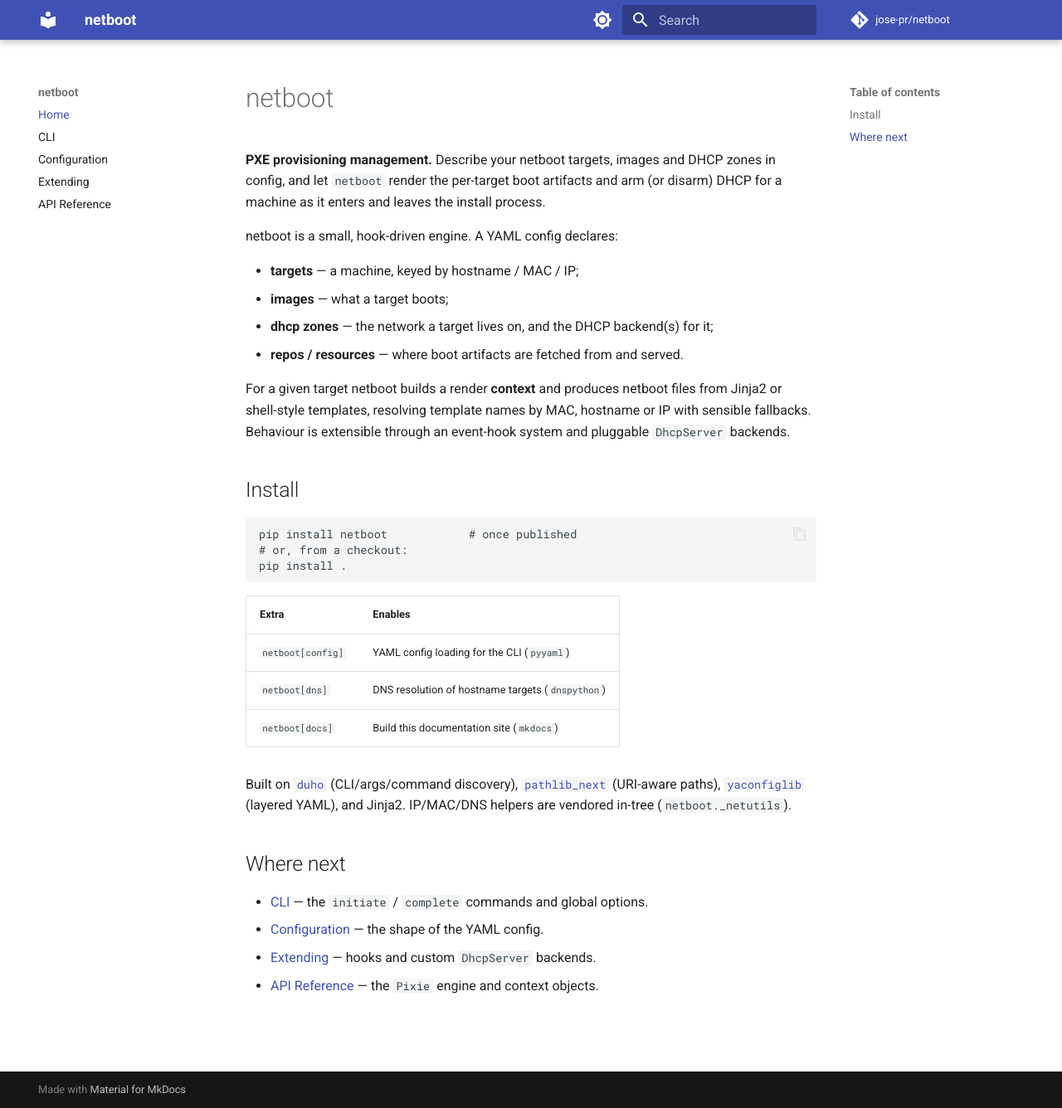
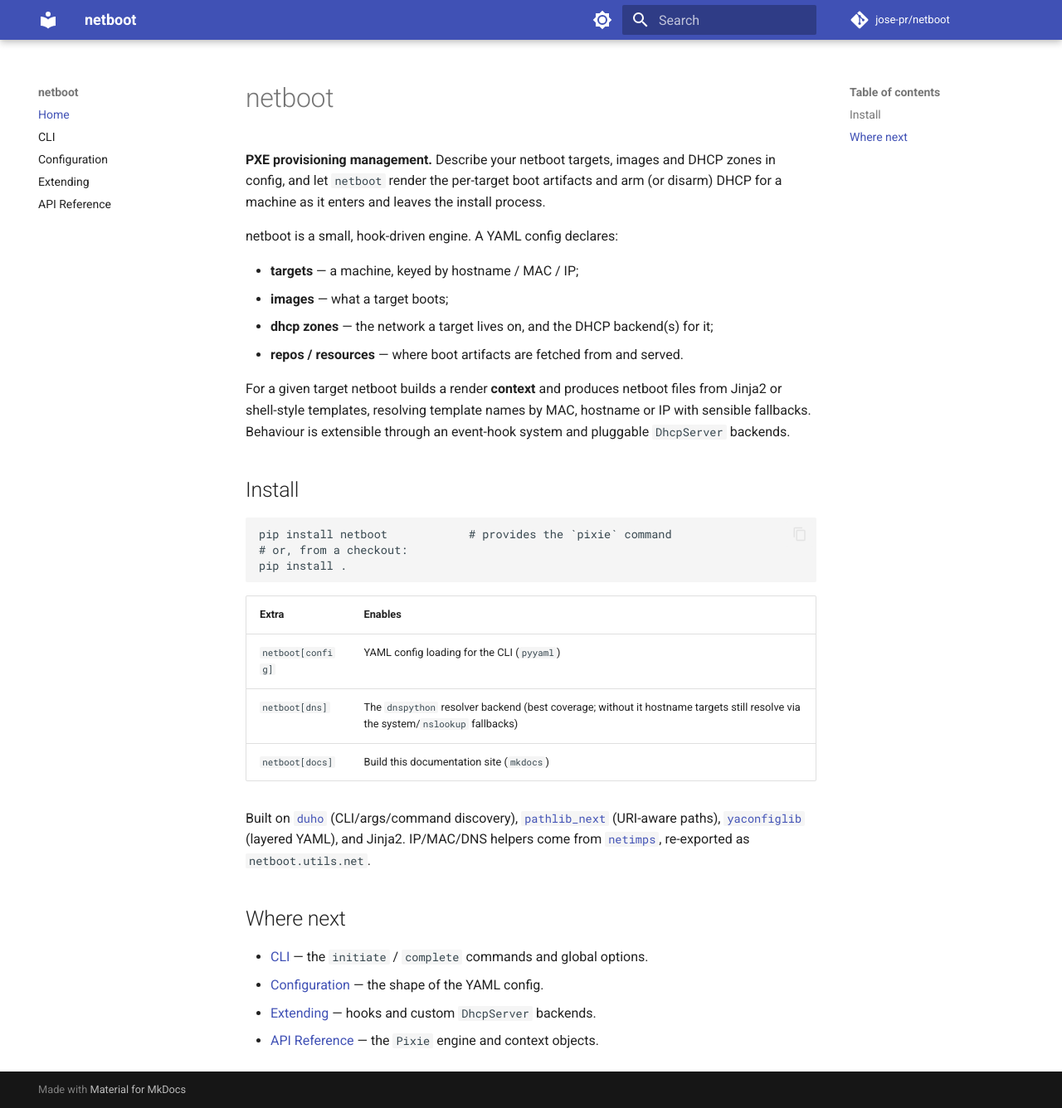
Before and after one commit to jose-pr/netboot, an MkDocs documentation site: the page built from docs/index.md, in a window 1280 px wide and 1336 px high. Shown: the whole window at 83% size. Built offline with MkDocs 1.6.1 and Material for MkDocs 9.7.7, drawn with Linux system fonts in a browser that asks for light colours; comment, search, counter and statistics services are not loaded.

Commit message:
docs: credit netimps instead of the deleted vendored _netutils
`netboot._netutils` was removed in b8dc7a3 when netimps was adopted, but the
README and the docs landing page still told readers the IP/MAC/DNS helpers were
vendored in-tree. README ships inside the wheel, so that claim sent consuming
agents hunting for a module that does not exist.

Also correct the `netboot[dns]` extra description: since netimps 0.2.0 dnspython
is an optional backend, not a transitive dependency, and hostname targets still
resolve through the system/nslookup fallbacks without it. Folds in the pending
pathlib_next repository-URL fix (the repo is `pathlib-next`) and drops the
"once published" install note the docs landing page still carried.

````diff
--- a/docs/index.md
+++ b/docs/index.md
@@ -19,7 +19,7 @@ system and pluggable `DhcpServer` backends.
 ## Install
 
 ```sh
-pip install netboot            # once published
+pip install netboot            # provides the `pixie` command
 # or, from a checkout:
 pip install .
 ```
@@ -27,13 +27,15 @@ pip install .
 | Extra | Enables |
 | ----- | ------- |
 | `netboot[config]` | YAML config loading for the CLI (`pyyaml`) |
-| `netboot[dns]` | DNS resolution of hostname targets (`dnspython`) |
+| `netboot[dns]` | The `dnspython` resolver backend (best coverage; without it hostname targets still resolve via the system/`nslookup` fallbacks) |
 | `netboot[docs]`   | Build this documentation site (`mkdocs`) |
 
 Built on [`duho`](https://github.com/jose-pr/duho) (CLI/args/command discovery),
-[`pathlib_next`](https://github.com/jose-pr/pathlib_next) (URI-aware paths),
+[`pathlib_next`](https://github.com/jose-pr/pathlib-next) (URI-aware paths),
 [`yaconfiglib`](https://github.com/jose-pr/yaconfiglib) (layered YAML), and
-Jinja2. IP/MAC/DNS helpers are vendored in-tree (`netboot._netutils`).
+Jinja2. IP/MAC/DNS helpers come from
+[`netimps`](https://pypi.org/project/netimps/), re-exported as
+`netboot.utils.net`.
 
 ## Where next
 
````
Also changed, not shown: CHANGELOG.md (+11 -0 lines), README.md (+5 -3 lines).
